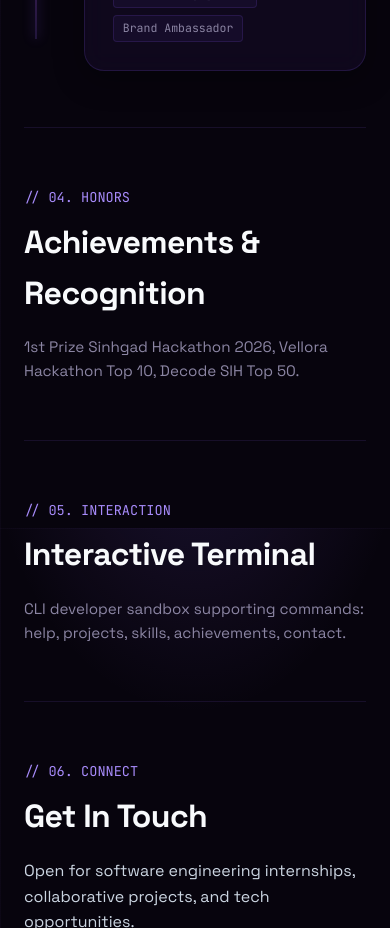
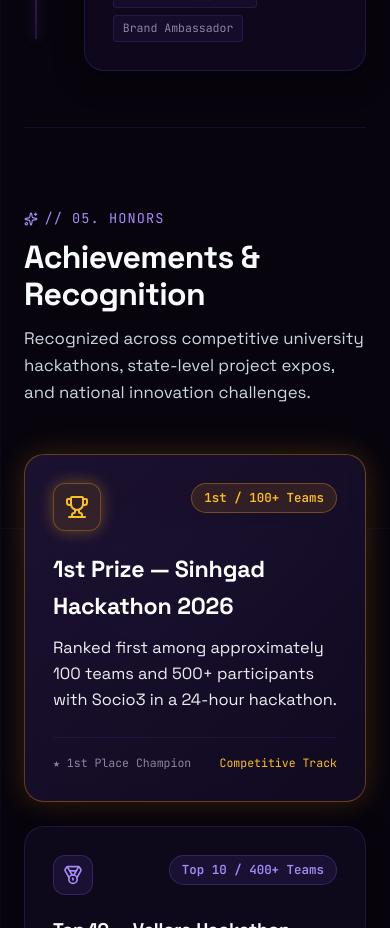
Before and after one commit to radhika817/radhika-portfolio, a React (Vite) app: page / in a window 390 px wide. Shown: the part 9600-10528 px from the top of the page. Built offline with nearby package versions, Linux system fonts and the light colour scheme.

Commit message:
feat: add achievements section

```diff
--- a/src/App.jsx
+++ b/src/App.jsx
@@ -16,6 +16,7 @@ import About from './components/About'
 import Projects from './components/Projects'
 import Skills from './components/Skills'
 import Experience from './components/Experience'
+import Achievements from './components/Achievements'
 
 const SECTION_IDS = ['about', 'projects', 'skills', 'experience', 'achievements', 'terminal', 'contact']
 
@@ -126,40 +127,8 @@ export default function App() {
         {/* Section: Experience Timeline */}
         <Experience />
 
-        {/* Section: Achievements Skeleton */}
-        <section
-          id="achievements"
-          style={{
-            padding: '3.5rem 0',
-            scrollMarginTop: '80px',
-            borderBottom: '1px solid rgba(139, 92, 246, 0.12)',
-          }}
-        >
-          <div
-            style={{
-              display: 'inline-block',
-              color: 'var(--color-violet-light)',
-              fontFamily: 'var(--font-mono)',
-              fontSize: '0.85rem',
-              marginBottom: '0.5rem',
-            }}
-          >
-            // 04. HONORS
-          </div>
-          <h2
-            style={{
-              fontSize: '2rem',
-              marginBottom: '1rem',
-              color: 'var(--text-primary)',
-              letterSpacing: '-0.02em',
-            }}
-          >
-            Achievements & Recognition
-          </h2>
-          <p style={{ color: 'var(--text-muted)', fontSize: '0.95rem' }}>
-            1st Prize Sinhgad Hackathon 2026, Vellora Hackathon Top 10, Decode SIH Top 50.
-          </p>
-        </section>
+        {/* Section: Achievements & Recognition */}
+        <Achievements />
 
         {/* Section: Terminal Skeleton */}
         <section
--- a/src/components/Achievements.jsx
+++ b/src/components/Achievements.jsx
@@ -1,3 +1,238 @@
+import { Trophy, Award, Medal, Flag, Sparkles } from 'lucide-react'
+import { achievements } from '../data/content'
+
+const ACHIEVEMENT_ICONS = {
+  'sinhgad-hackathon': {
+    icon: Trophy,
+    color: '#fbbf24',
+    bg: 'rgba(245, 158, 11, 0.12)',
+    border: 'rgba(245, 158, 11, 0.35)',
+    glow: '0 0 30px rgba(245, 158, 11, 0.2)',
+  },
+  'vellora-hackathon': {
+    icon: Medal,
+    color: '#a78bfa',
+    bg: 'rgba(139, 92, 246, 0.1)',
+    border: 'rgba(139, 92, 246, 0.25)',
+    glow: '0 0 20px rgba(139, 92, 246, 0.15)',
+  },
+  'project-expo': {
+    icon: Award,
+    color: '#38bdf8',
+    bg: 'rgba(56, 189, 248, 0.1)',
+    border: 'rgba(56, 189, 248, 0.25)',
+    glow: '0 0 20px rgba(56, 189, 248, 0.15)',
+  },
+  'decode-sih': {
+    icon: Medal,
+    color: '#34d399',
+    bg: 'rgba(16, 185, 129, 0.1)',
+    border: 'rgba(16, 185, 129, 0.25)',
+    glow: '0 0 20px rgba(16, 185, 129, 0.15)',
+  },
+  'sih-2026': {
+    icon: Flag,
+    color: '#f472b6',
+    bg: 'rgba(244, 114, 182, 0.1)',
+    border: 'rgba(244, 114, 182, 0.25)',
+    glow: '0 0 20px rgba(244, 114, 182, 0.15)',
+  },
+}
+
+/**
+ * Achievements Section rendering all 5 achievements exactly as stated in README.md.
+ */
 export default function Achievements() {
-  return null;
+  return (
+    <section
+      id="achievements"
+      style={{
+        padding: '5rem 0 3.5rem',
+        scrollMarginTop: '80px',
+        borderBottom: '1px solid rgba(139, 92, 246, 0.12)',
+      }}
+    >
+      {/* Section Header */}
+      <div style={{ marginBottom: '3rem' }}>
+        <div
+          style={{
+            display: 'inline-flex',
+            alignItems: 'center',
+            gap: '0.4rem',
+            color: 'var(--color-violet-light)',
+            fontFamily: 'var(--font-mono)',
+            fontSize: '0.85rem',
+            letterSpacing: '0.08em',
+            marginBottom: '0.6rem',
+          }}
+        >
+          <Sparkles size={14} />
+          <span>// 05. HONORS</span>
+        </div>
+        <h2
+          style={{
+            fontSize: 'clamp(2rem, 4vw, 2.75rem)',
+            fontWeight: 700,
+            color: 'var(--text-primary)',
+            letterSpacing: '-0.02em',
+            lineHeight: 1.15,
+            marginBottom: '0.75rem',
+          }}
+        >
+          Achievements & Recognition
+        </h2>
+        <p
+          style={{
+            color: 'var(--text-secondary)',
+            fontSize: '1.05rem',
+            maxWidth: '680px',
+            lineHeight: 1.6,
+          }}
+        >
+          Recognized across competitive university hackathons, state-level project expos, and national innovation challenges.
+        </p>
+      </div>
+
+      {/* Achievements Cards Grid */}
+      <div
+        className="achievements-grid"
+        style={{
+          display: 'grid',
+          gridTemplateColumns: 'repeat(auto-fit, minmax(320px, 1fr))',
+          gap: '1.5rem',
+        }}
+      >
+        {achievements.map((item) => {
+          const config = ACHIEVEMENT_ICONS[item.id] || ACHIEVEMENT_ICONS['vellora-hackathon']
+          const IconComponent = config.icon
+          const isWinner = item.highlight
+
+          return (
+            <div
+              key={item.id}
+              className={`achievement-card ${isWinner ? 'achievement-card-featured' : ''}`}
+              style={{
+                position: 'relative',
+                background: isWinner
+                  ? 'linear-gradient(135deg, rgba(31, 20, 56, 0.85) 0%, rgba(19, 11, 36, 0.85) 100%)'
+                  : 'rgba(19, 11, 36, 0.65)',
+                border: `1px solid ${isWinner ? config.border : 'var(--border-subtle)'}`,
+                borderRadius: 'var(--radius-lg)',
+                padding: '1.75rem',
+                backdropFilter: 'blur(12px)',
+                display: 'flex',
+                flexDirection: 'column',
+                justifyContent: 'space-between',
+                boxShadow: isWinner ? config.glow : '0 8px 30px rgba(0, 0, 0, 0.3)',
+                gridColumn: isWinner ? '1 / -1' : 'auto',
+                transition: 'all 0.3s cubic-bezier(0.16, 1, 0.3, 1)',
+              }}
+            >
+              <div>
+                {/* Card Top Row: Icon + Badge */}
+                <div
+                  style={{
+                    display: 'flex',
+                    alignItems: 'flex-start',
+                    justifyContent: 'space-between',
+                    gap: '1rem',
+                    marginBottom: '1.25rem',
+                  }}
+                >
+                  <div
+                    style={{
+                      width: isWinner ? '48px' : '40px',
+                      height: isWinner ? '48px' : '40px',
+                      borderRadius: '12px',
+                      background: config.bg,
+                      border: `1px solid ${config.border}`,
+                      display: 'flex',
+                      alignItems: 'center',
+                      justifyContent: 'center',
+                      color: config.color,
+                      boxShadow: isWinner ? `0 0 16px ${config.color}55` : 'none',
+                    }}
+                  >
+                    <IconComponent size={isWinner ? 24 : 20} />
+                  </div>
+
+                  <span
+                    style={{
+                      fontFamily: 'var(--font-mono)',
+                      fontSize: '0.78rem',
+                      fontWeight: 600,
+                      color: config.color,
+                      background: config.bg,
+                      border: `1px solid ${config.border}`,
+                      padding: '0.25rem 0.75rem',
+                      borderRadius: 'var(--radius-full)',
+                      whiteSpace: 'nowrap',
+                    }}
+                  >
+                    {item.badge}
+                  </span>
+                </div>
+
+                {/* Achievement Title */}
+                <h3
+                  style={{
+                    fontSize: isWinner ? '1.45rem' : '1.15rem',
+                    fontWeight: 700,
+                    color: isWinner ? '#ffffff' : 'var(--text-primary)',
+                    marginBottom: '0.65rem',
+                    letterSpacing: '-0.01em',
+                  }}
+                >
+                  {item.title}
+                </h3>
+
+                {/* Achievement Description verbatim from README */}
+                <p
+                  style={{
+                    color: isWinner ? 'var(--text-primary)' : 'var(--text-secondary)',
+                    fontSize: isWinner ? '1.02rem' : '0.92rem',
+                    lineHeight: 1.6,
+                    opacity: isWinner ? 0.95 : 0.85,
+                  }}
+                >
+                  {item.description}
+                </p>
+              </div>
+
+              {/* Decorative footer tag */}
+              <div
+                style={{
+                  marginTop: '1.5rem',
+                  paddingTop: '1rem',
+                  borderTop: '1px solid rgba(139, 92, 246, 0.1)',
+                  display: 'flex',
+                  alignItems: 'center',
+                  justifyContent: 'space-between',
+                }}
+              >
+                <span
+                  style={{
+                    fontFamily: 'var(--font-mono)',
+                    fontSize: '0.72rem',
+                    color: 'var(--text-muted)',
+                  }}
+                >
+                  {isWinner ? '★ 1st Place Champion' : 'Verified Finalist'}
+                </span>
+                <span
+                  style={{
+                    fontFamily: 'var(--font-mono)',
+                    fontSize: '0.72rem',
+                    color: config.color,
+                  }}
+                >
+                  Competitive Track
+                </span>
+              </div>
+            </div>
+          )
+        })}
+      </div>
+    </section>
+  )
 }
```
